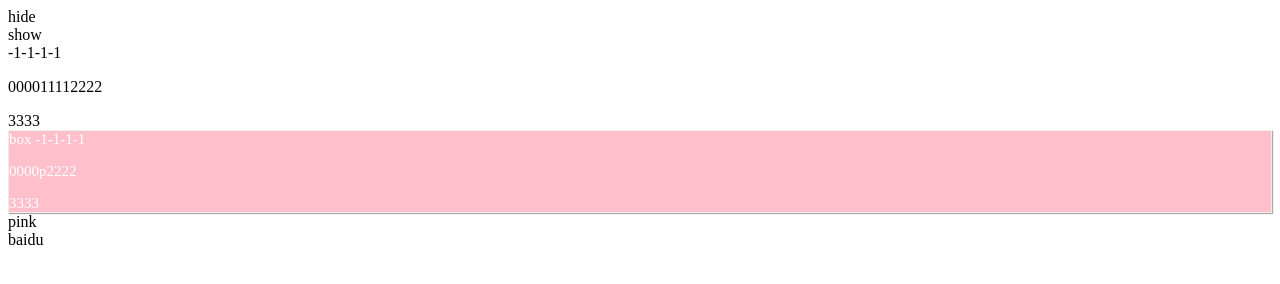
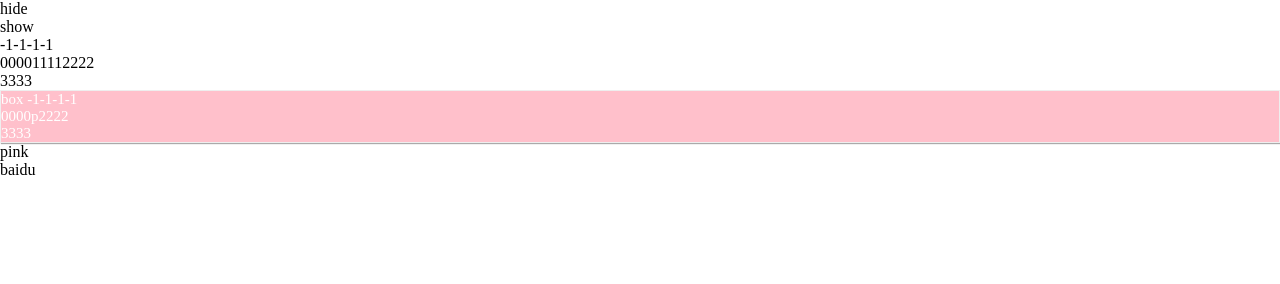
Before and after one commit to 2791778524/jquery, a website: page index.html in a window 1280 px wide. Drawn offline with nearby package versions, Linux system fonts and the light colour scheme.

Commit message:
提交代码

```diff
--- a/index.html
+++ b/index.html
@@ -7,6 +7,11 @@
     <title>Document</title>
     <script src="./node_modules/jquery/dist/jquery.js"></script>
     <style>
+        *{
+            margin: 0;
+            padding: 0;
+            list-style: none;
+        }
         p{
             position: relative;
         }
```
